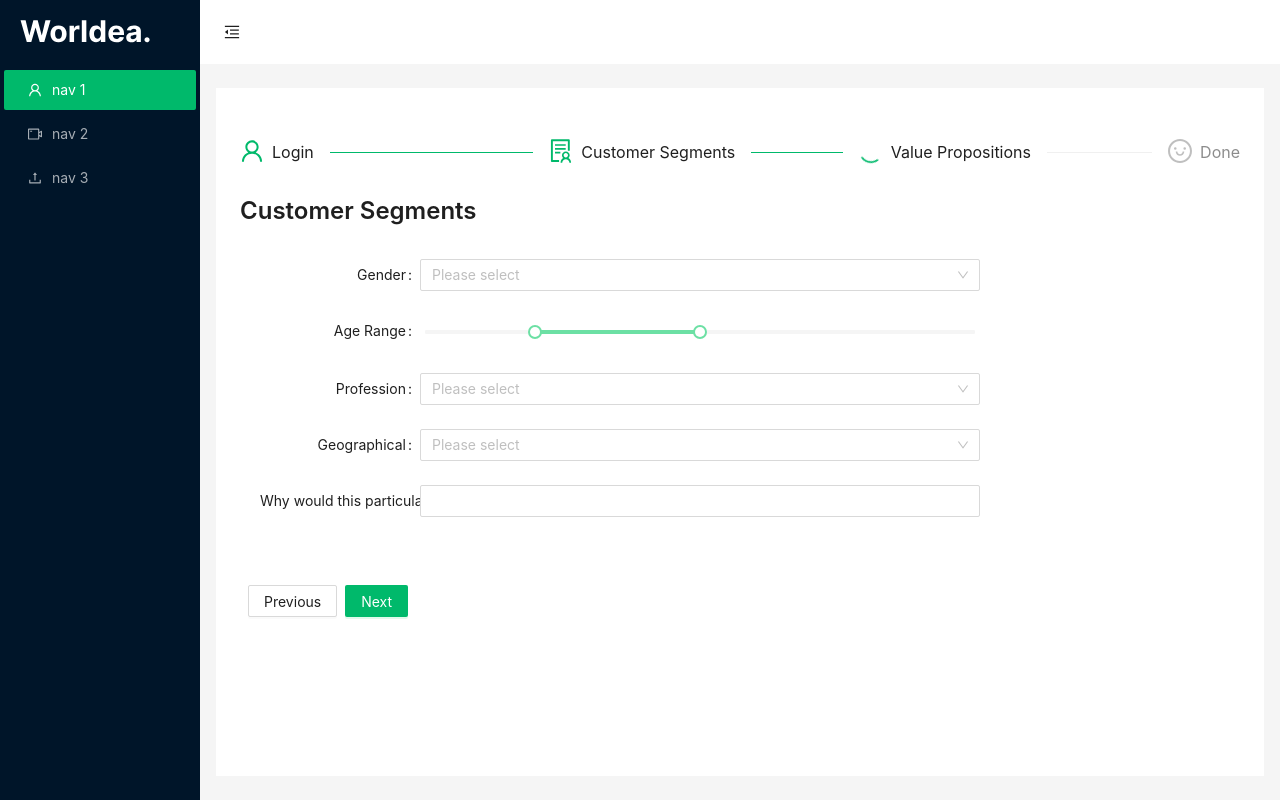
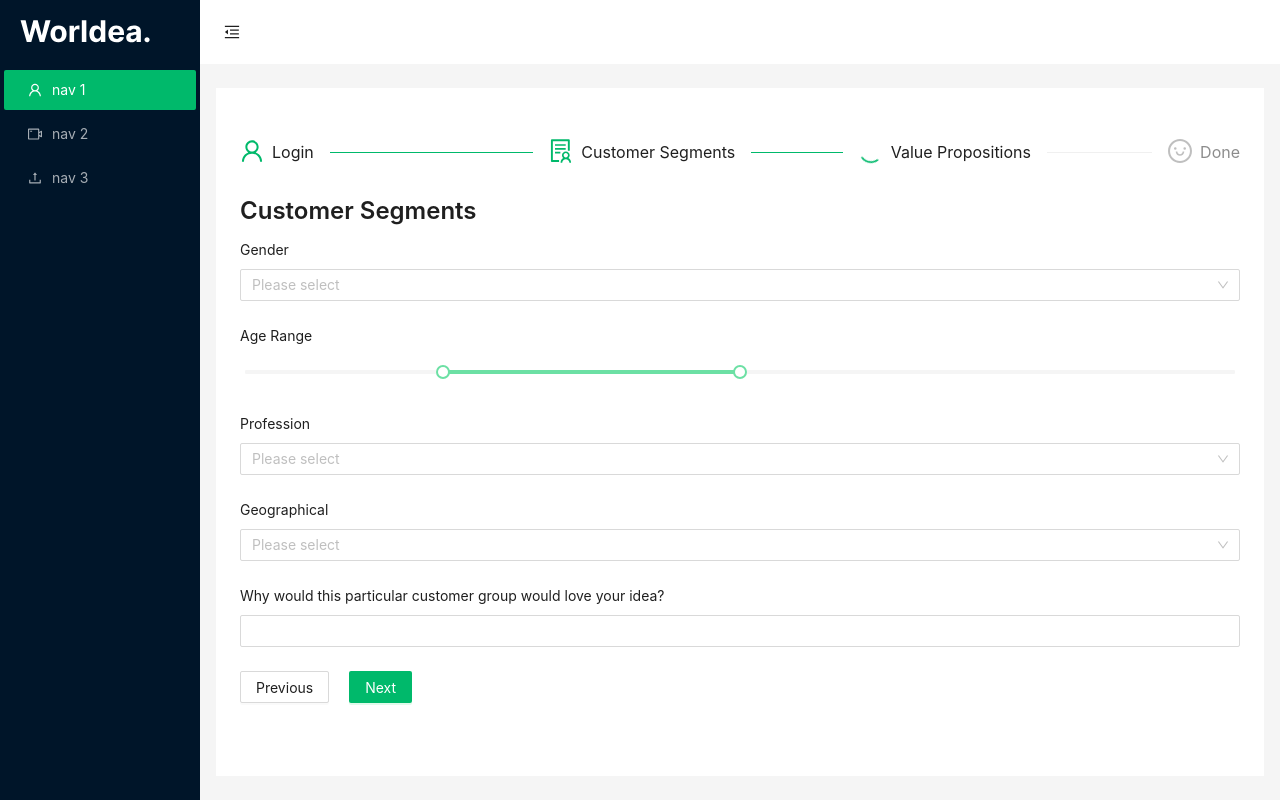
Before and after one commit to anhnguyenbkcsna/share-your-idea, a React (Create React App) app in the folder frontend/: page / in a window 1280 px wide. Both pictures are taken after a click on the button "Next". Built offline with nearby package versions, Linux system fonts and the light colour scheme; the HTML template or start-up script is replaced by a standard one.

Commit message:
modify form ui

```diff
--- a/frontend/src/components/FormComponent/CustomerSegment/index.jsx
+++ b/frontend/src/components/FormComponent/CustomerSegment/index.jsx
@@ -24,12 +24,9 @@ const FormCustomerSegment = (props) => {
   }
   return (
     <Form
-      labelCol={{ span: 4 }}
-      wrapperCol={{ span: 14 }}
-      layout="horizontal"
+      layout="vertical"
       style={{
         minWidth: 600,
-        padding: '20px',
       }}
     >
       <Form.Item
--- a/frontend/src/components/FormComponent/Overview/index.jsx
+++ b/frontend/src/components/FormComponent/Overview/index.jsx
@@ -24,12 +24,9 @@ const FormOverview = (props) => {
   }
   return (
     <Form
-      labelCol={{ span: 4 }}
-      wrapperCol={{ span: 14 }}
-      layout="horizontal"
+      layout="vertical"
       style={{
         minWidth: 600,
-        padding: '20px',
       }}
     >
       <Form.Item
--- a/frontend/src/components/FormComponent/ValuePropositions/index.jsx
+++ b/frontend/src/components/FormComponent/ValuePropositions/index.jsx
@@ -24,12 +24,9 @@ const FormValuePropositions = (props) => {
   }
   return (
     <Form
-      labelCol={{ span: 4 }}
-      wrapperCol={{ span: 14 }}
-      layout="horizontal"
+      layout="vertical"
       style={{
         minWidth: 600,
-        padding: '20px',
       }}
     >
       <Form.Item
--- a/frontend/src/components/FormComponent/index.jsx
+++ b/frontend/src/components/FormComponent/index.jsx
@@ -65,11 +65,7 @@ const FormComponent = () => {
 
   return (
     <div>
-      <Form
-        labelCol={{ span: 4 }}
-        wrapperCol={{ span: 14 }}
-        layout="horizontal"
-      >
+      <Form labelCol={{ span: 4 }} wrapperCol={{ span: 14 }} layout="vertical">
         <Typography.Title level={3}></Typography.Title>
         <FormSteps />
         {/* <Steps current={current} items={items} /> */}
@@ -84,7 +80,7 @@ const FormComponent = () => {
 
         <div style={{ marginTop: 24 }}>
           {current > 0 && (
-            <Button style={{ margin: '0 8px' }} onClick={() => prev()}>
+            <Button style={{ marginRight: '20px' }} onClick={() => prev()}>
               Previous
             </Button>
           )}
```
